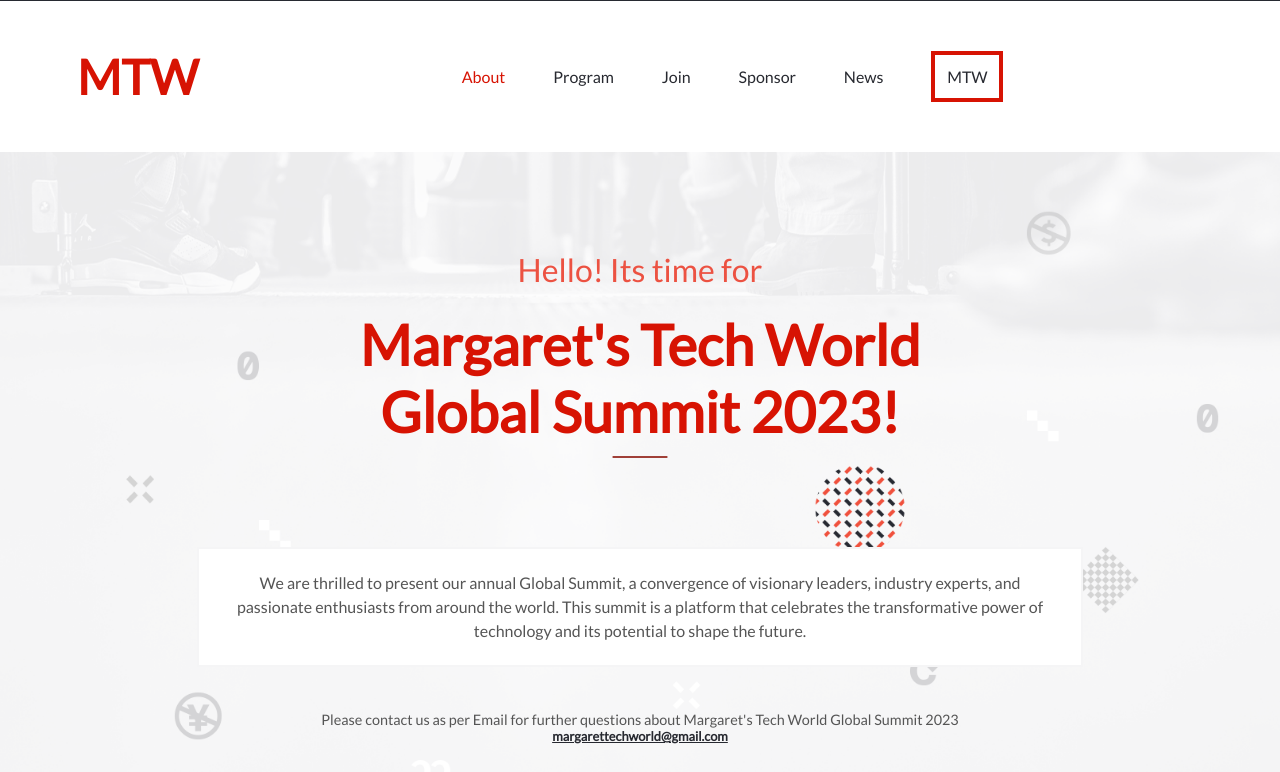
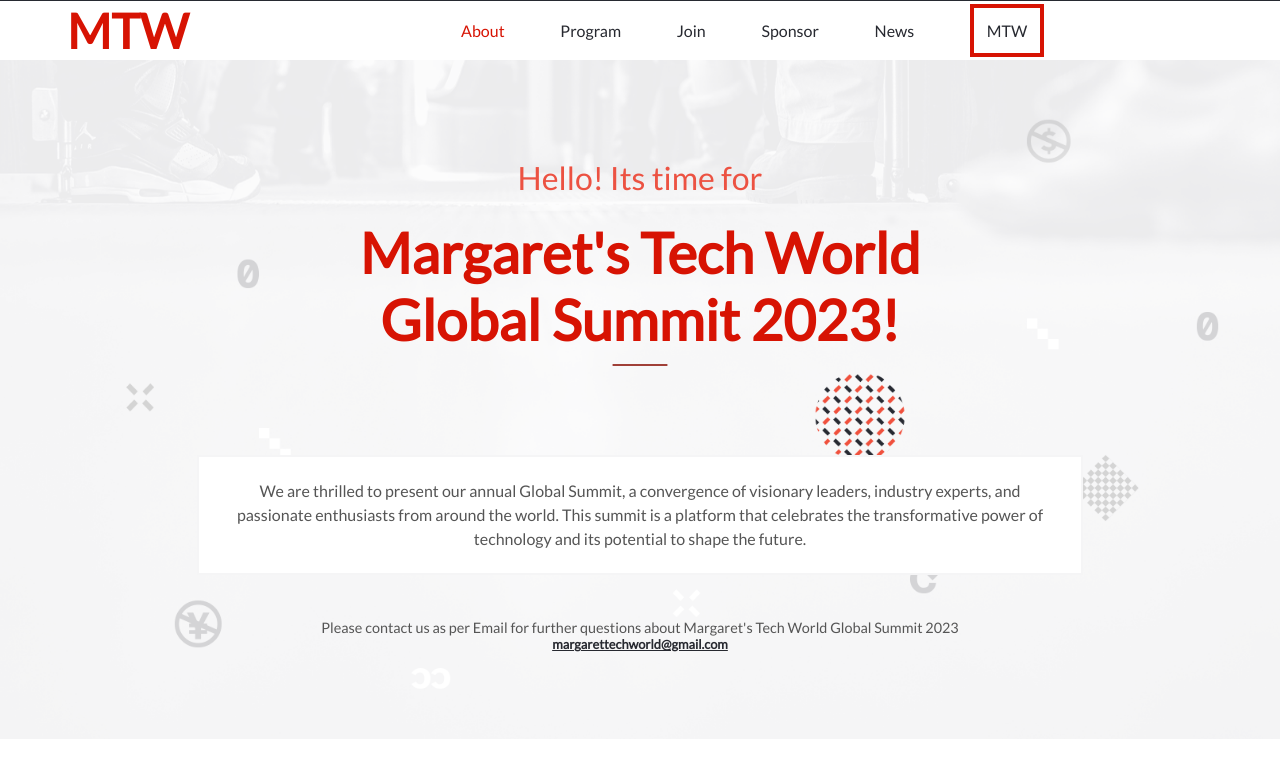
Before and after one commit to MargaretTechworld/GlobalTechSummit, a website: page about.html in a window 1280 px wide. Shown: the part 28-800 px from the top of the page. Drawn offline with Linux system fonts and the light colour scheme.

Commit message:
Add style about  page

```diff
--- a/about.css
+++ b/about.css
@@ -296,7 +296,7 @@ text-align: center;
   }
 
  .nav{
-  padding: 1%;
+  padding: 0.1%;
   justify-content: space-around;
   background-color: white;
   margin: 0;
@@ -314,6 +314,7 @@ text-align: center;
   background: none;
   display: flex;
   position:static;
+  padding: 0;
   height: fit-content;
   flex-direction: row;
   justify-content: space-around;
```
